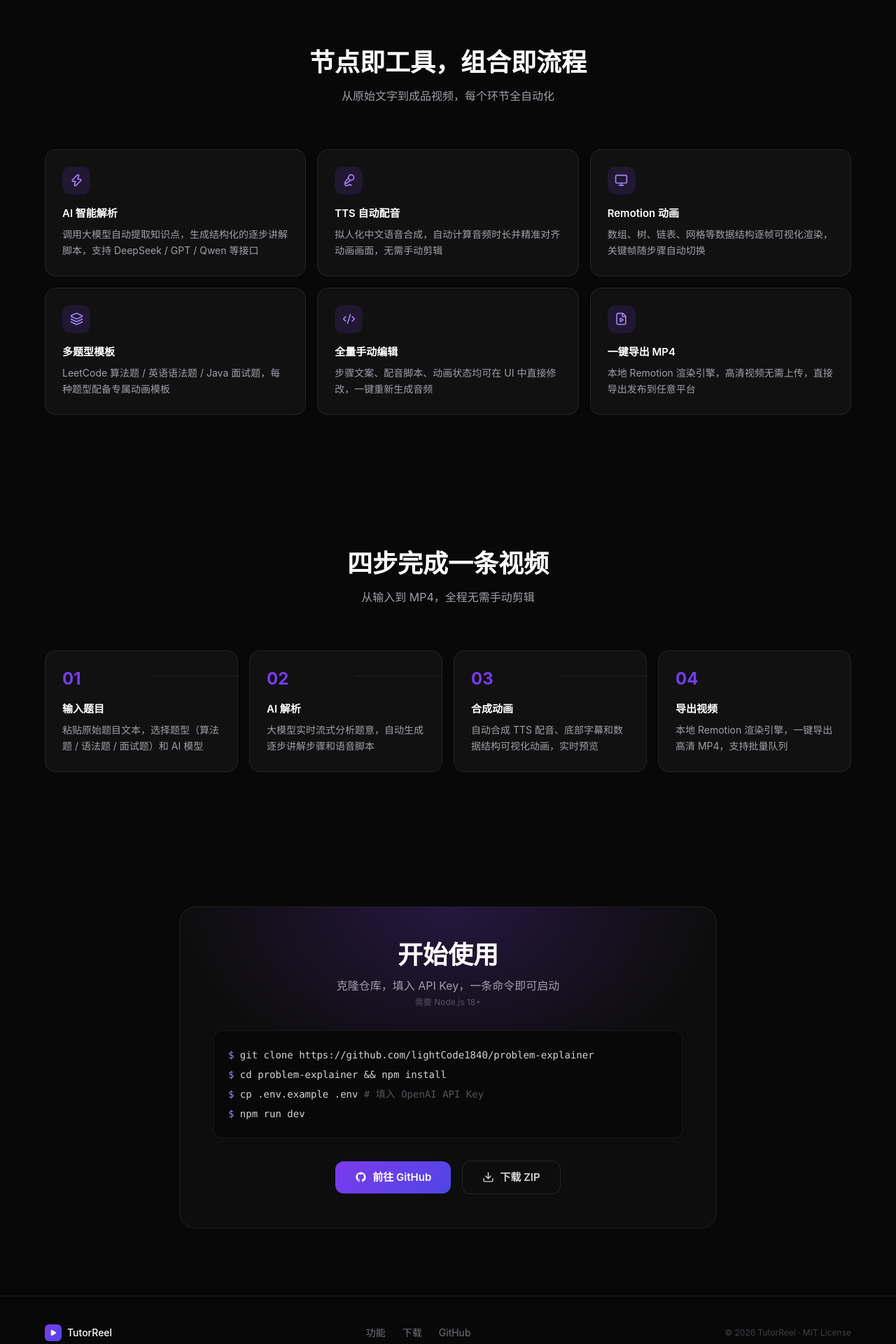
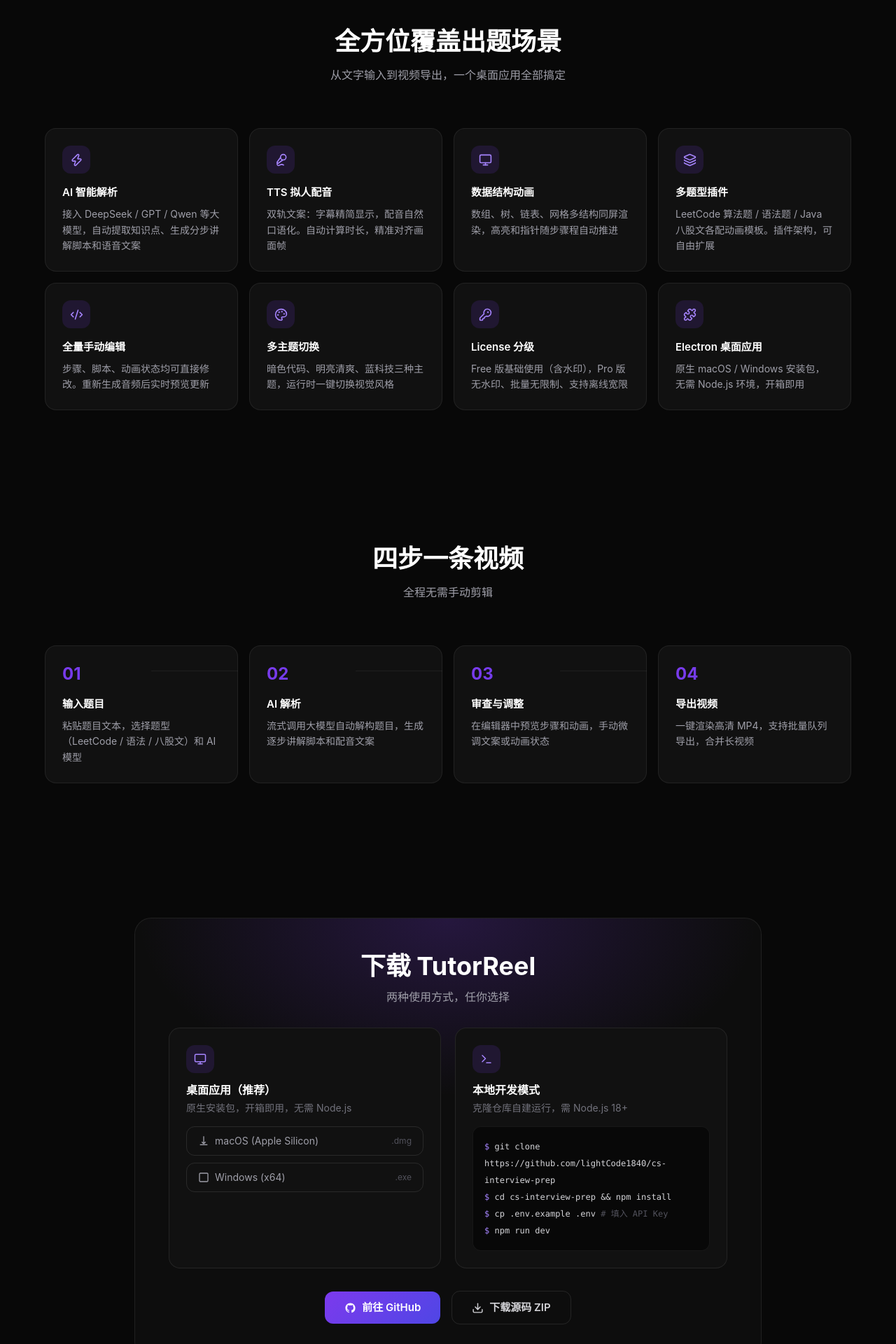
Before and after one commit to lightCode1840/problem-explainer-site, a React (Vite) app: page / in a window 1280 px wide. Shown: the part 720-2640 px from the top of the page at 70% size. Built offline with nearby package versions, Linux system fonts and the light colour scheme.

Commit message:
redesign: update site for desktop-first positioning, new product name 码帧 TutorReel

```diff
--- a/src/App.tsx
+++ b/src/App.tsx
@@ -1,4 +1,4 @@
-import { Download, Play, Zap, Mic2, FileVideo, Code2, Layers, Monitor, ArrowRight } from 'lucide-react';
+import { Download, Play, Zap, Mic2, Monitor, Layers, Code2, Palette, KeyRound, Puzzle, ArrowRight, Terminal } from 'lucide-react';
 
 function GithubIcon({ size = 18 }: { size?: number }) {
   return (
@@ -8,7 +8,7 @@
   );
 }
 
-const GITHUB_URL = 'https://github.com/lightCode1840/problem-explainer';
+const GITHUB_URL = 'https://github.com/lightCode1840/cs-interview-prep';
 
 export default function App() {
   return (
@@ -32,7 +32,6 @@
       style={{ background: 'rgba(8,8,8,0.85)', backdropFilter: 'blur(14px)' }}
     >
       <div className="max-w-6xl mx-auto px-6 h-16 flex items-center justify-between">
-        {/* Logo */}
         <div className="flex items-center gap-2.5">
           <div
             className="w-7 h-7 rounded-lg flex items-center justify-center"
@@ -41,16 +40,15 @@
             <Play size={13} fill="white" color="white" />
           </div>
           <span className="font-semibold text-[15px] tracking-tight">TutorReel</span>
+          <span className="ml-1.5 text-[11px] text-zinc-600 font-medium">码帧</span>
         </div>
 
-        {/* Links */}
         <div className="hidden md:flex items-center gap-8 text-sm text-zinc-400">
           <a href="#features" className="hover:text-white transition-colors">功能</a>
           <a href="#how-it-works" className="hover:text-white transition-colors">使用说明</a>
           <a href="#download" className="hover:text-white transition-colors">下载</a>
         </div>
 
-        {/* Actions */}
         <div className="flex items-center gap-3">
           <a
             href={GITHUB_URL}
@@ -79,14 +77,12 @@
 function Hero() {
   return (
     <section className="relative pt-40 pb-28 px-6 text-center overflow-hidden">
-      {/* Background glow */}
       <div
         className="pointer-events-none absolute top-0 left-1/2 -translate-x-1/2 w-[800px] h-[600px]"
         style={{
           background: 'radial-gradient(ellipse at center top, rgba(124,58,237,0.18) 0%, transparent 65%)',
         }}
       />
-      {/* Subtle grid */}
       <div
         className="pointer-events-none absolute inset-0 opacity-[0.03]"
         style={{
@@ -97,18 +93,16 @@
       />
 
       <div className="relative max-w-4xl mx-auto">
-        {/* Badge */}
         <div
           className="inline-flex items-center gap-2 px-3.5 py-1.5 rounded-full border border-violet-500/25 text-violet-300 text-xs mb-8"
           style={{ background: 'rgba(124,58,237,0.1)' }}
         >
           <span className="w-1.5 h-1.5 rounded-full bg-violet-400 animate-pulse" />
-          本地运行 · 数据零外泄 · 开源免费
+          桌面应用 · 本地渲染 · 开源免费
         </div>
 
-        {/* H1 */}
         <h1 className="text-5xl md:text-7xl font-bold leading-[1.1] tracking-tight mb-6">
-          <span className="text-white">把文字题目</span>
+          <span className="text-white">AI 刷题讲解</span>
           <br />
           <span
             style={{
@@ -118,18 +112,16 @@
               backgroundClip: 'text',
             }}
           >
-            变成解说动画
+            一键生成短视频
           </span>
         </h1>
 
-        {/* Subtitle */}
         <p className="text-lg text-zinc-400 max-w-2xl mx-auto mb-10 leading-relaxed">
-          粘贴题目文本，AI 自动解析知识点、生成 TTS 配音、合成可视化动画，一键导出 MP4。
+          粘贴题目，AI 自动生成带解说和数据结构动画的短视频。
           <br />
-          <span className="text-zinc-500 text-base">支持 LeetCode · 语法题 · Java 面试题</span>
+          支持桌面应用（macOS / Windows）和浏览器两种使用方式。
         </p>
 
-        {/* CTAs */}
         <div className="flex flex-col sm:flex-row items-center justify-center gap-4">
           <a
             href="#download"
@@ -137,7 +129,7 @@
             style={{ background: 'linear-gradient(135deg,#7c3aed,#4f46e5)' }}
           >
             <Download size={16} />
-            立即下载
+            下载桌面应用
           </a>
           <a
             href={GITHUB_URL}
@@ -161,32 +153,42 @@
   {
     icon: <Zap size={19} />,
     title: 'AI 智能解析',
-    desc: '调用大模型自动提取知识点，生成结构化的逐步讲解脚本，支持 DeepSeek / GPT / Qwen 等接口',
+    desc: '接入 DeepSeek / GPT / Qwen 等大模型，自动提取知识点、生成分步讲解脚本和语音文案',
   },
   {
     icon: <Mic2 size={19} />,
-    title: 'TTS 自动配音',
-    desc: '拟人化中文语音合成，自动计算音频时长并精准对齐动画画面，无需手动剪辑',
+    title: 'TTS 拟人配音',
+    desc: '双轨文案：字幕精简显示，配音自然口语化。自动计算时长，精准对齐画面帧',
   },
   {
     icon: <Monitor size={19} />,
-    title: 'Remotion 动画',
-    desc: '数组、树、链表、网格等数据结构逐帧可视化渲染，关键帧随步骤自动切换',
+    title: '数据结构动画',
+    desc: '数组、树、链表、网格多结构同屏渲染，高亮和指针随步骤程自动推进',
   },
   {
     icon: <Layers size={19} />,
-    title: '多题型模板',
-    desc: 'LeetCode 算法题 / 英语语法题 / Java 面试题，每种题型配备专属动画模板',
+    title: '多题型插件',
+    desc: 'LeetCode 算法题 / 语法题 / Java 八股文各配动画模板。插件架构，可自由扩展',
   },
   {
     icon: <Code2 size={19} />,
     title: '全量手动编辑',
-    desc: '步骤文案、配音脚本、动画状态均可在 UI 中直接修改，一键重新生成音频',
+    desc: '步骤、脚本、动画状态均可直接修改。重新生成音频后实时预览更新',
   },
   {
-    icon: <FileVideo size={19} />,
-    title: '一键导出 MP4',
-    desc: '本地 Remotion 渲染引擎，高清视频无需上传，直接导出发布到任意平台',
+    icon: <Palette size={19} />,
+    title: '多主题切换',
+    desc: '暗色代码、明亮清爽、蓝科技三种主题，运行时一键切换视觉风格',
+  },
+  {
+    icon: <KeyRound size={19} />,
+    title: 'License 分级',
+    desc: 'Free 版基础使用（含水印），Pro 版无水印、批量无限制、支持离线宽限',
+  },
+  {
+    icon: <Puzzle size={19} />,
+    title: 'Electron 桌面应用',
+    desc: '原生 macOS / Windows 安装包，无需 Node.js 环境，开箱即用',
   },
 ];
 
@@ -195,11 +197,11 @@
     <section id="features" className="py-24 px-6">
       <div className="max-w-6xl mx-auto">
         <div className="text-center mb-16">
-          <h2 className="text-3xl md:text-4xl font-bold text-white mb-4">节点即工具，组合即流程</h2>
-          <p className="text-zinc-400">从原始文字到成品视频，每个环节全自动化</p>
+          <h2 className="text-3xl md:text-4xl font-bold text-white mb-4">全方位覆盖出题场景</h2>
+          <p className="text-zinc-400">从文字输入到视频导出，一个桌面应用全部搞定</p>
         </div>
 
-        <div className="grid grid-cols-1 md:grid-cols-2 lg:grid-cols-3 gap-4">
+        <div className="grid grid-cols-1 md:grid-cols-2 lg:grid-cols-4 gap-4">
           {FEATURES.map((f, i) => (
             <div
               key={i}
@@ -228,22 +230,22 @@
   {
     num: '01',
     title: '输入题目',
-    desc: '粘贴原始题目文本，选择题型（算法题 / 语法题 / 面试题）和 AI 模型',
+    desc: '粘贴题目文本，选择题型（LeetCode / 语法 / 八股文）和 AI 模型',
   },
   {
     num: '02',
     title: 'AI 解析',
-    desc: '大模型实时流式分析题意，自动生成逐步讲解步骤和语音脚本',
+    desc: '流式调用大模型自动解构题目，生成逐步讲解脚本和配音文案',
   },
   {
     num: '03',
-    title: '合成动画',
-    desc: '自动合成 TTS 配音、底部字幕和数据结构可视化动画，实时预览',
+    title: '审查与调整',
+    desc: '在编辑器中预览步骤和动画，手动微调文案或动画状态',
   },
   {
     num: '04',
     title: '导出视频',
-    desc: '本地 Remotion 渲染引擎，一键导出高清 MP4，支持批量队列',
+    desc: '一键渲染高清 MP4，支持批量队列导出，合并长视频',
   },
 ];
 
@@ -252,14 +254,13 @@
     <section id="how-it-works" className="py-24 px-6">
       <div className="max-w-6xl mx-auto">
         <div className="text-center mb-16">
-          <h2 className="text-3xl md:text-4xl font-bold text-white mb-4">四步完成一条视频</h2>
-          <p className="text-zinc-400">从输入到 MP4，全程无需手动剪辑</p>
+          <h2 className="text-3xl md:text-4xl font-bold text-white mb-4">四步一条视频</h2>
+          <p className="text-zinc-400">全程无需手动剪辑</p>
         </div>
 
         <div className="grid grid-cols-1 md:grid-cols-4 gap-4">
           {STEPS.map((step, i) => (
             <div key={i} className="relative">
-              {/* Connector line */}
               {i < STEPS.length - 1 && (
                 <div className="hidden md:block absolute top-9 left-[55%] right-0 h-px bg-white/[0.06]" />
               )}
@@ -294,12 +295,11 @@
 function DownloadSection() {
   return (
     <section id="download" className="py-24 px-6">
-      <div className="max-w-3xl mx-auto">
+      <div className="max-w-4xl mx-auto">
         <div
           className="relative p-12 rounded-3xl border border-white/[0.08] overflow-hidden text-center"
           style={{ background: '#0d0d0d' }}
         >
-          {/* Top glow */}
           <div
             className="pointer-events-none absolute top-0 left-1/2 -translate-x-1/2 w-full h-64"
             style={{
@@ -308,33 +308,69 @@
           />
 
           <div className="relative">
-            <h2 className="text-3xl md:text-4xl font-bold text-white mb-3">开始使用</h2>
+            <h2 className="text-3xl md:text-4xl font-bold text-white mb-3">下载 TutorReel</h2>
             <p className="text-zinc-400 mb-8">
-              克隆仓库，填入 API Key，一条命令即可启动
-              <span className="block text-xs text-zinc-600 mt-1">需要 Node.js 18+</span>
+              两种使用方式，任你选择
             </p>
 
-            {/* Code block */}
-            <div
-              className="text-left p-5 rounded-xl mb-8 font-mono text-sm border border-white/[0.06] leading-7"
-              style={{ background: '#080808' }}
-            >
-              <div>
-                <span className="text-violet-400 select-none">$ </span>
-                <span className="text-zinc-300">git clone {GITHUB_URL}</span>
+            {/* Two cards: Desktop app + Local dev */}
+            <div className="grid grid-cols-1 md:grid-cols-2 gap-5 text-left mb-8">
+              {/* Desktop App Card */}
+              <div
+                className="p-6 rounded-2xl border border-white/[0.08] hover:border-violet-500/25 transition-colors"
+                style={{ background: '#111111' }}
+              >
+                <div
+                  className="w-10 h-10 rounded-xl flex items-center justify-center mb-3"
+                  style={{ background: 'rgba(124,58,237,0.14)' }}
+                >
+                  <Monitor size={18} className="text-violet-400" />
+                </div>
+                <h3 className="font-semibold text-white mb-1">桌面应用（推荐）</h3>
+                <p className="text-sm text-zinc-500 mb-4">原生安装包，开箱即用，无需 Node.js</p>
+                <div className="flex flex-col gap-2.5">
+                  <a
+                    href={`${GITHUB_URL}/releases/latest/download/TutorReel-macOS.dmg`}
+                    className="flex items-center justify-between px-4 py-2.5 rounded-xl border border-white/10 hover:border-violet-500/40 hover:text-white transition-all text-sm text-zinc-400"
+                  >
+                    <span className="flex items-center gap-2">
+                      <svg width="16" height="16" viewBox="0 0 24 24" fill="none" stroke="currentColor" strokeWidth="2"><path d="M12 2v16m0 0l-4-4m4 4l4-4"/><path d="M4 20h16"/></svg>
+                      macOS (Apple Silicon)
+                    </span>
+                    <span className="text-xs text-zinc-600">.dmg</span>
+                  </a>
+                  <a
+                    href={`${GITHUB_URL}/releases/latest/download/TutorReel-Windows-x64.exe`}
+                    className="flex items-center justify-between px-4 py-2.5 rounded-xl border border-white/10 hover:border-violet-500/40 hover:text-white transition-all text-sm text-zinc-400"
+                  >
+                    <span className="flex items-center gap-2">
+                      <svg width="16" height="16" viewBox="0 0 24 24" fill="none" stroke="currentColor" strokeWidth="2"><rect x="3" y="3" width="18" height="18" rx="2"/></svg>
+                      Windows (x64)
+                    </span>
+                    <span className="text-xs text-zinc-600">.exe</span>
+                  </a>
+                </div>
               </div>
-              <div>
-                <span className="text-violet-400 select-none">$ </span>
-                <span className="text-zinc-300">cd problem-explainer && npm install</span>
-              </div>
-              <div>
-                <span className="text-violet-400 select-none">$ </span>
-                <span className="text-zinc-300">cp .env.example .env</span>
-                <span className="text-zinc-600">  # 填入 OpenAI API Key</span>
-              </div>
-              <div>
-                <span className="text-violet-400 select-none">$ </span>
-                <span className="text-zinc-300">npm run dev</span>
+
+              {/* Local Dev Card */}
+              <div
+                className="p-6 rounded-2xl border border-white/[0.08] hover:border-violet-500/25 transition-colors"
+                style={{ background: '#111111' }}
+              >
+                <div
+                  className="w-10 h-10 rounded-xl flex items-center justify-center mb-3"
+                  style={{ background: 'rgba(124,58,237,0.14)' }}
+                >
+                  <Terminal size={18} className="text-violet-400" />
+                </div>
+                <h3 className="font-semibold text-white mb-1">本地开发模式</h3>
+                <p className="text-sm text-zinc-500 mb-4">克隆仓库自建运行，需 Node.js 18+</p>
+                <div className="p-4 rounded-xl font-mono text-xs leading-6 border border-white/[0.06]" style={{ background: '#080808' }}>
+                  <div><span className="text-violet-400 select-none">$ </span><span className="text-zinc-300">git clone {GITHUB_URL}</span></div>
+                  <div><span className="text-violet-400 select-none">$ </span><span className="text-zinc-300">cd cs-interview-prep && npm install</span></div>
+                  <div><span className="text-violet-400 select-none">$ </span><span className="text-zinc-300">cp .env.example .env</span><span className="text-zinc-600">  # 填入 API Key</span></div>
+                  <div><span className="text-violet-400 select-none">$ </span><span className="text-zinc-300">npm run dev</span></div>
+                </div>
               </div>
             </div>
 
@@ -354,7 +390,7 @@
                 className="flex items-center gap-2 px-7 py-3 rounded-xl text-zinc-300 font-semibold text-[15px] border border-white/10 hover:border-violet-500/30 hover:text-white transition-all"
               >
                 <Download size={17} />
-                下载 ZIP
+                下载源码 ZIP
               </a>
             </div>
           </div>
@@ -378,17 +414,16 @@
             <Play size={10} fill="white" color="white" />
           </div>
           <span className="text-sm font-medium">TutorReel</span>
+          <span className="text-[11px] text-zinc-600">码帧</span>
         </div>
 
         <div className="flex items-center gap-6 text-sm text-zinc-500">
           <a href="#features" className="hover:text-white transition-colors">功能</a>
           <a href="#download" className="hover:text-white transition-colors">下载</a>
-          <a href={GITHUB_URL} target="_blank" rel="noreferrer" className="hover:text-white transition-colors">
-            GitHub
-          </a>
+          <a href={GITHUB_URL} target="_blank" rel="noreferrer" className="hover:text-white transition-colors">GitHub</a>
         </div>
 
-        <p className="text-xs text-zinc-700">© 2026 TutorReel · MIT License</p>
+        <p className="text-xs text-zinc-700">© 2026 码帧 TutorReel · MIT License</p>
       </div>
     </footer>
   );
```
Also changed, not shown: index.html (+2 -2 lines).
